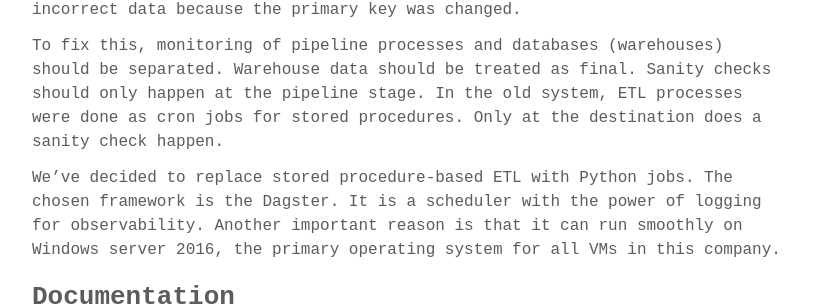
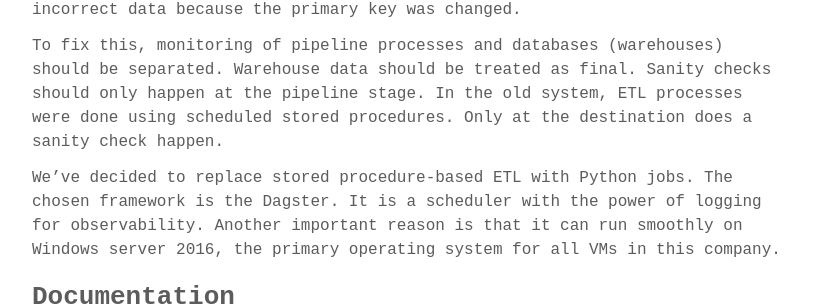
Before and after one commit to devennn/devennn.github.io, a Jekyll site: the page built from _posts/2022-09-02-modernize-hospital-information-system.md, in a window 1280 px wide and 900 px high, scrolled down 619 px. Shown: the part 223-529 px from the top of the window, without its empty margins (232-1047 px from the left). Built offline with Jekyll 4.4.1, drawn with Linux system fonts in a browser that asks for light colours; some web fonts are replaced.

Commit message:
Update 2022-09-02-modernize-hospital-information-system.md

```diff
--- a/_posts/2022-09-02-modernize-hospital-information-system.md
+++ b/_posts/2022-09-02-modernize-hospital-information-system.md
@@ -19,7 +19,7 @@ To give an overview, three important principles govern the technology choice.
 
 There is always a possibility of error when moving and processing data. Even more frustrating is that some error isn't obvious because no error messages are thrown. One example is when data is wrong. An outside party manages the data source database. So, when something changes, it affects the entire pipeline. For instance, I've run into a problem where a table join gives me incorrect data because the primary key was changed.
 
-To fix this, monitoring of pipeline processes and databases (warehouses) should be separated. Warehouse data should be treated as final. Sanity checks should only happen at the pipeline stage. In the old system, ETL processes were done as cron jobs for stored procedures. Only at the destination does a sanity check happen.
+To fix this, monitoring of pipeline processes and databases (warehouses) should be separated. Warehouse data should be treated as final. Sanity checks should only happen at the pipeline stage. In the old system, ETL processes were done using scheduled stored procedures. Only at the destination does a sanity check happen.
 
 We've decided to replace stored procedure-based ETL with Python jobs. The chosen framework is the Dagster. It is a scheduler with the power of logging for observability. Another important reason is that it can run smoothly on Windows server 2016, the primary operating system for all VMs in this company.
 
```
